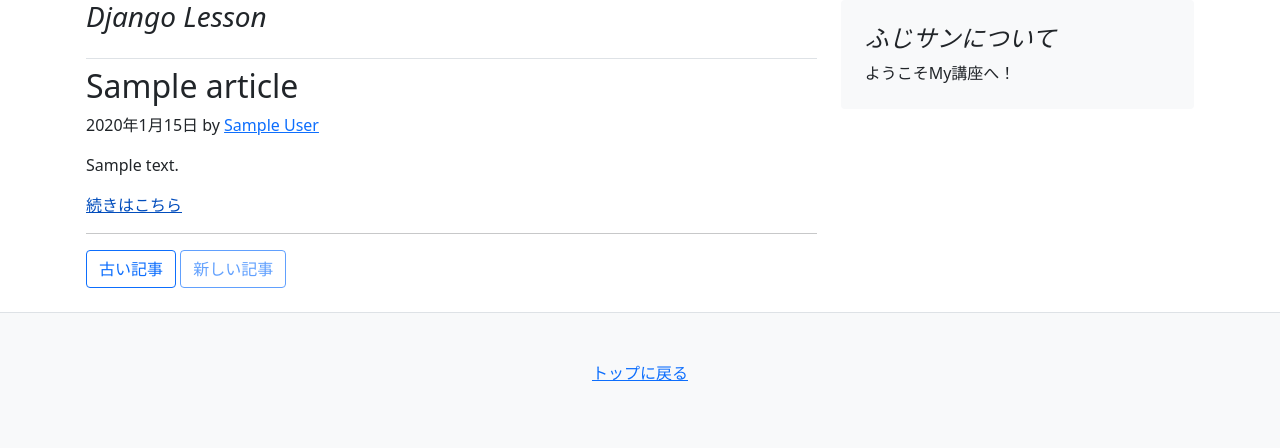
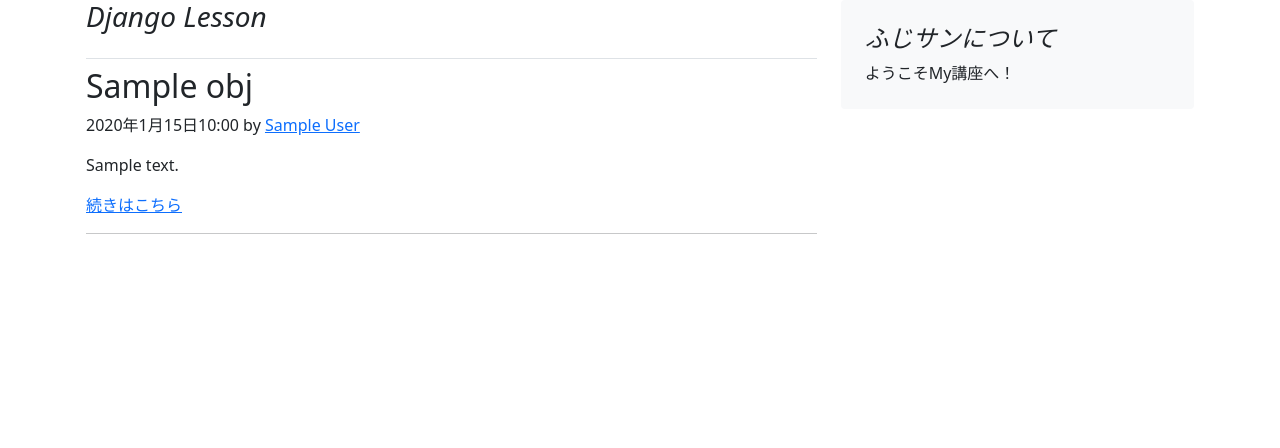
Before and after one commit to Ito-01-20/project-study-log, a Django app: template templates/blog/blogs.html in a window 1280 px wide. Shown: the top 448 px of the page. Run offline with Django 4.2, Linux system fonts and the light colour scheme; tables that the repository leaves empty hold one stand-in row (values such as "Sample post"); the template is opened without the code that fills it: values that come from a table or form of the project are taken from there, most other values are stand-ins (such as "Sample title", 1, 10 or a date in 2020); some libraries are stand-ins or nearby versions.

Commit message:
include html

```diff
--- a/templates/blog/blogs.html
+++ b/templates/blog/blogs.html
@@ -1,3 +1,5 @@
+
+
 {% extends 'mysite/base.html' %}
 
 {% block content %}
@@ -8,37 +10,20 @@
             <h3 class="pb-4 font-italic border-bottom">
                 Django Lesson
             </h3>
-
-            {% for obj in articles %}
+            {% for obj in page_obj %}
             <div class="blog-post">
                 <h2 class="blog-post-title">{{ obj.title }}</h2>
                 <p class="blog-post-meta">{{ obj.created_at }} by <a href="#">{{ obj.author }}</a></p>
                 <p>{{ obj.text }}</p>
-                <a href="/blog/{{obj.id}}/" class="stretched-link">続きはこちら</a>
+                <a href="/blog/{{ obj.id }}" class="">続きはこちら</a>
             </div>
             <hr>
             {% endfor %}
+            {% include 'mysite/snippets/pagination.html' %}
+    </div>
 
-            <nav class="blog-pagination">
-                <a class="btn btn-outline-primary" href="#">古い記事</a>
-                <a class="btn btn-outline-primary disabled" href="#">新しい記事</a>
-            </nav>
-        </div>
-        <aside class="col-md-4">
-            <div class="p-4 mb-3 bg-light rounded">
-                <h4 class="font-italic">
-                    ふじサンについて
-                </h4>
-                <p class="mb-0">ようこそMy講座へ！</p>
-            </div>
-        </aside>
+    {% include 'mysite/snippets/sidebar.html' %}
     </div>
 </main>
 
-<footer class="border-top py-5 text-center bg-light mt-4">
-    <p>
-        <a href="/">トップに戻る</a>
-    </p>
-</footer>
-
 {% endblock %}
```
